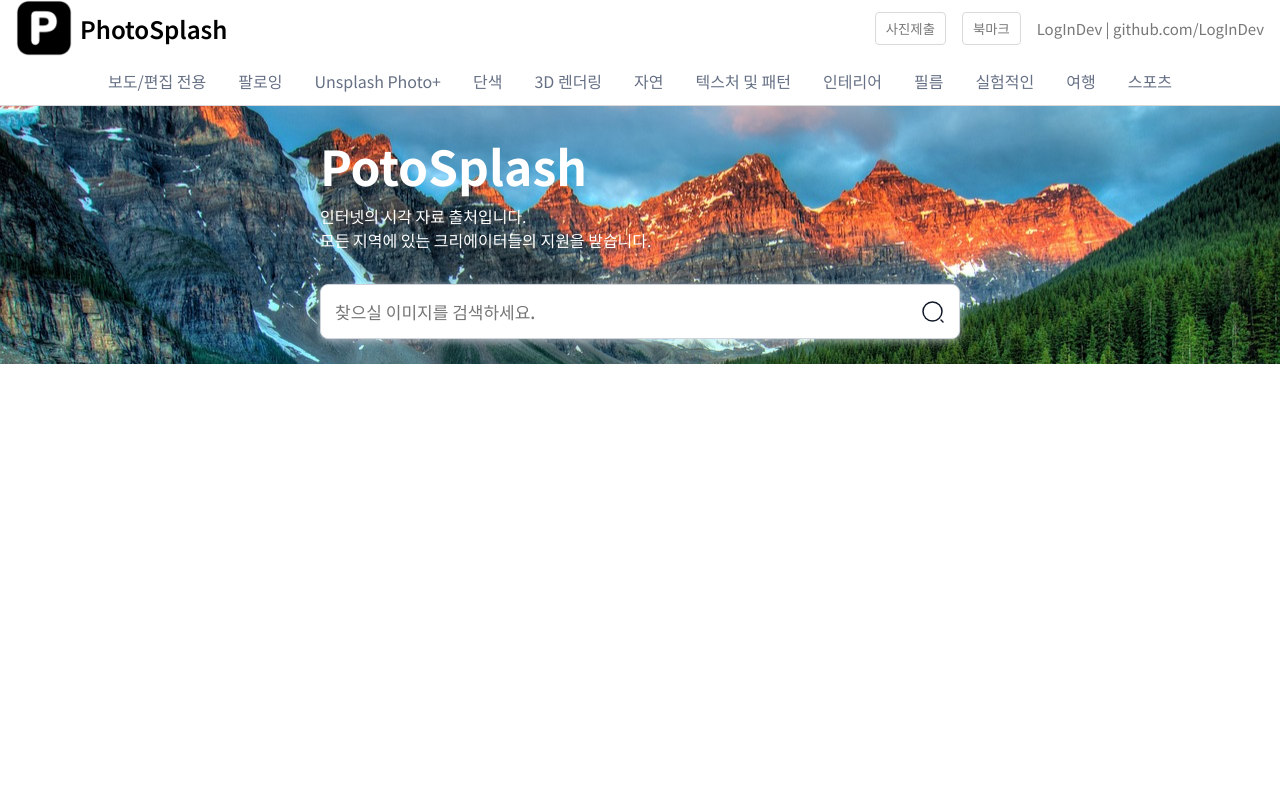
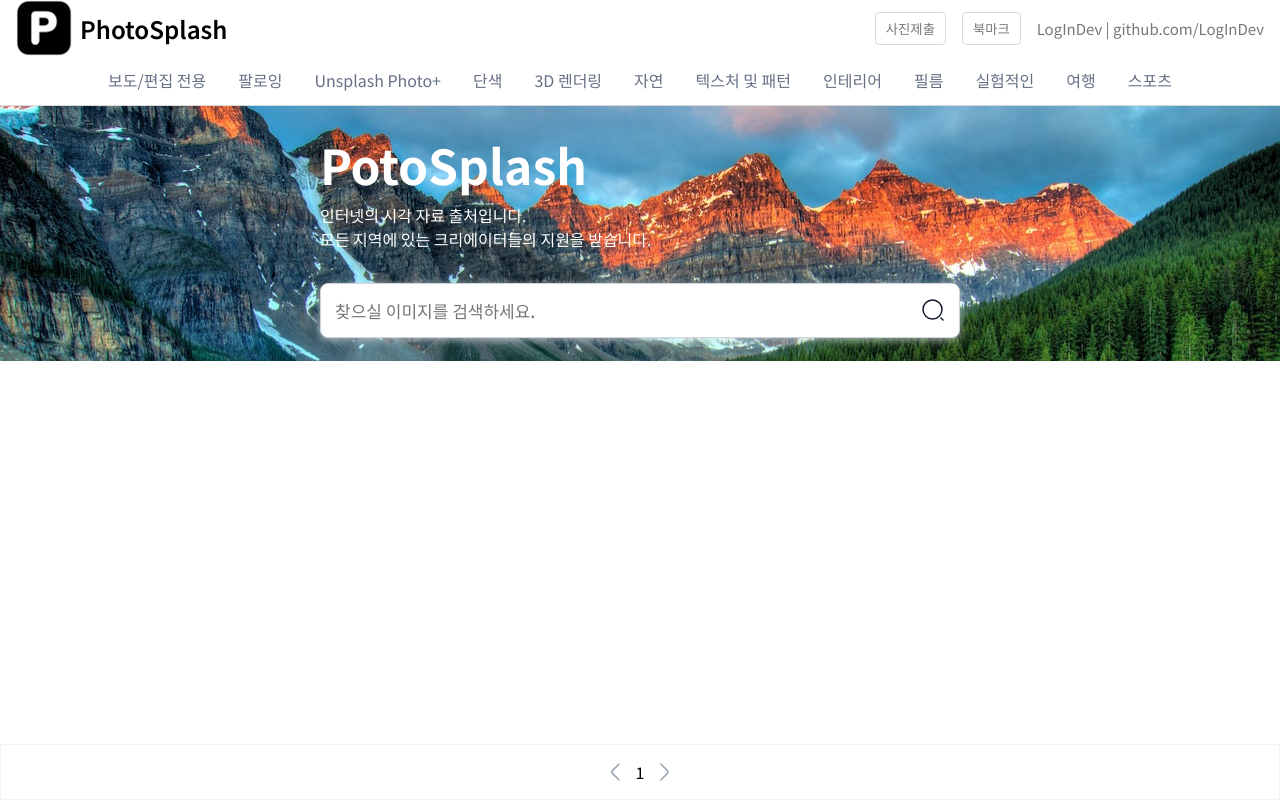
Before and after one commit to LogInDev/openapi_images, a React (Vite) app: page / in a window 1280 px wide. Built offline with nearby package versions, Linux system fonts and the light colour scheme.

Commit message:
Footer 생성 및 css 적용 완료

```diff
--- /dev/null
+++ b/src/components/common/footer/CommonFooter.module.scss
@@ -0,0 +1,59 @@
+.footer{
+    display: flex;
+    align-items: center;
+    justify-content: center;
+
+    width: 100%;
+    height: 56px;
+
+    padding: 0 16px;
+
+    border: 1px solid main.$color-gray-100;
+    background-color: main.$color-white-000;
+}
+.pagination{
+    display: flex;
+    align-items: center;
+    justify-content: center;
+
+    width: 100%;
+
+    gap: 8px;
+
+    &__button{
+        display: flex;
+        align-items: center;
+        justify-content: center;
+
+        width: 24px;
+        height: 24px;
+
+        padding: 3px 7px;
+
+        color: main.$color-gray-500;
+
+        font-family: 'Public Sans', sans-serif;
+        font-size: 16px;
+        font-weight: 700;
+        line-height: 16px;
+
+        background: transparent;
+        border: none;
+        outline: none;
+
+        cursor: pointer;
+
+        &:hover{
+            background-color: main.$color-gray-100;
+            border-radius: 4px;
+
+            color: main.$color-black-900;
+        }
+        &:active{
+            background-color: main.$color-gray-100;
+            border-radius: 4px;
+
+            color: main.$color-black-900;
+        }
+    }
+}
--- /dev/null
+++ b/src/components/common/footer/CommonFooter.tsx
@@ -0,0 +1,20 @@
+import styles from './CommonFooter.module.scss'
+
+function CommonFooter() {
+  return (
+    <div className={styles.footer}>
+        <div className={styles.pagination}>
+            <button className={styles.pagination__button}>
+                <img src="/src/assets/icons/icon-arrowLeft.svg" alt="" />
+            </button>
+            {/* 변경될 UI 부분 */}
+            <span>1</span>
+            <button className={styles.pagination__button}>
+                <img src="/src/assets/icons/icon-arrowRight.svg" alt="" />
+            </button>
+        </div>
+    </div>
+  )
+}
+
+export default CommonFooter
--- a/src/pages/index/index.tsx
+++ b/src/pages/index/index.tsx
@@ -1,6 +1,8 @@
 import CommonHeader from '../../components/common/header/CommonHeader'
 import CommonSearchBar from '../../components/common/searchBar/CommonSearchBar'
 import CommonNav from '../../components/common/navigation/CommonNav'
+import CommonFooter from '../../components/common/footer/CommonFooter'
+// CSS
 import styles from './styles/index.module.scss'
 
 function index() {
@@ -24,6 +26,7 @@ function index() {
         <div className={styles.page__contents__imageBox}></div>
     </div>
     {/* 공통 푸터 UI 부분 */}
+    <CommonFooter />
   </div>)
 }
 
```
